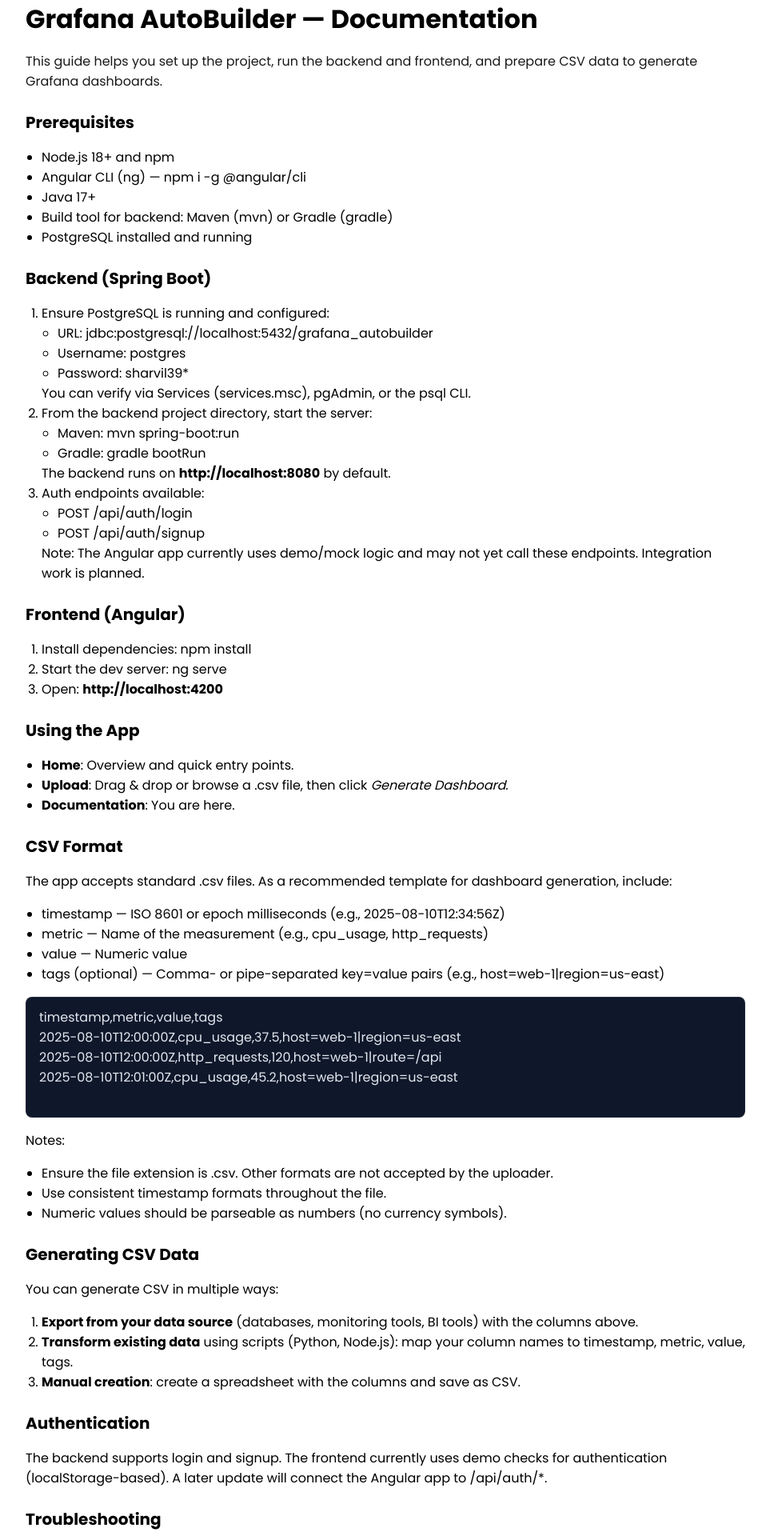
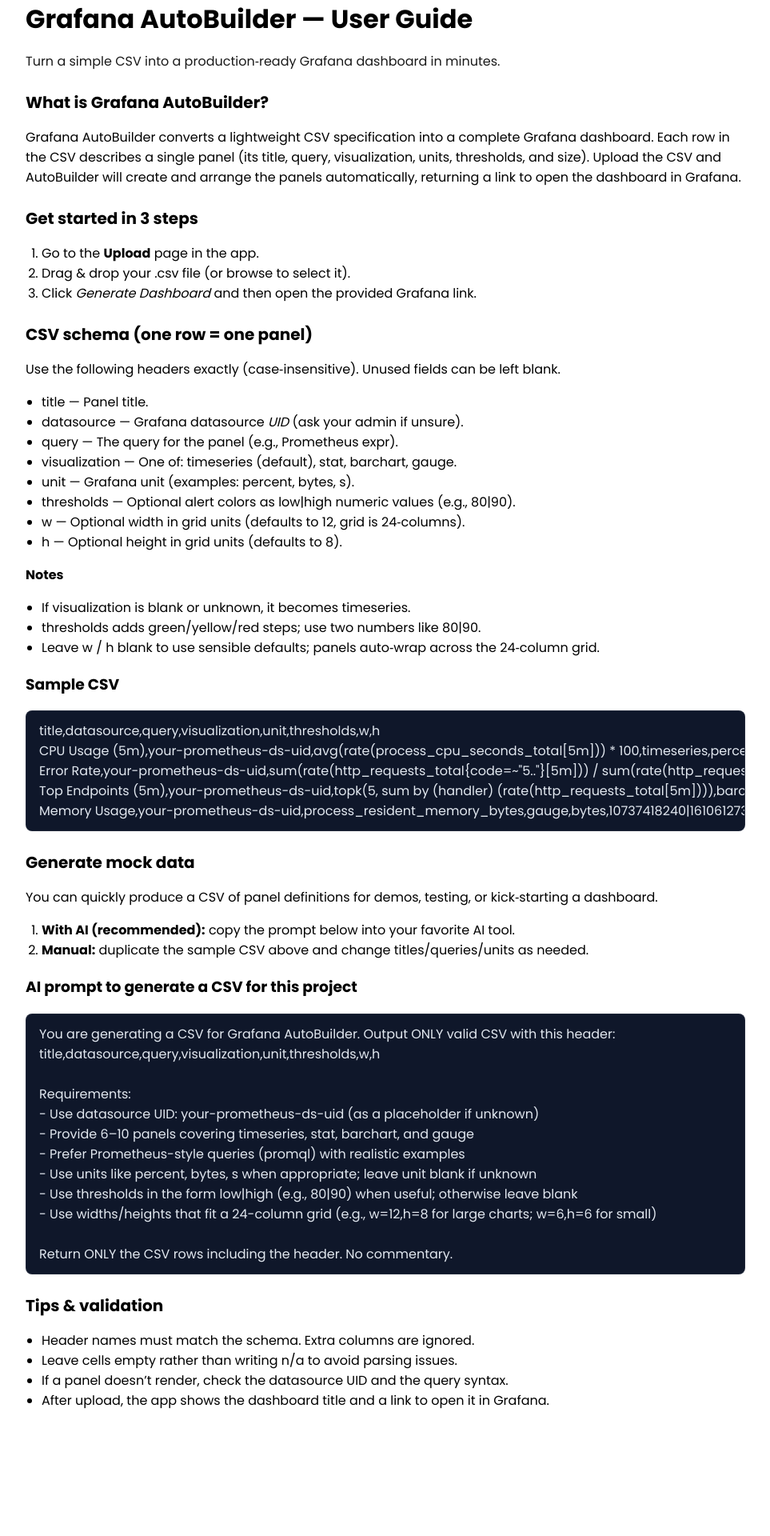
Before and after one commit to SharvilDhumal/GrafanaAutoBuilder, an Angular app: page /docs in a window 1280 px wide. Shown: the part 40-1960 px from the top of the page at 80% size, without its empty margins (158-1121 px from the left). After the commit the page ends 1875 px from the top, so only its background shows below. Built offline with nearby package versions, Linux system fonts and the light colour scheme.

Commit message:
documentation update

```diff
--- a/src/app/Components/documentation/documentation.html
+++ b/src/app/Components/documentation/documentation.html
@@ -1,110 +1,136 @@
 <section class="doc-wrapper">
-  <h1>Grafana AutoBuilder — Documentation</h1>
+  <h1>Grafana AutoBuilder — User Guide</h1>
 
-  <p class="lead">This guide helps you set up the project, run the backend and frontend, and prepare CSV data to generate Grafana dashboards.</p>
+  <p class="lead">
+    Turn a simple CSV into a production‑ready Grafana dashboard in minutes.
+  </p>
 
-  <h2 id="prereqs">Prerequisites</h2>
-  <ul>
-    <li>Node.js 18+ and npm</li>
-    <li>Angular CLI (ng) — <code>npm i -g @angular/cli</code></li>
-    <li>Java 17+</li>
-    <li>Build tool for backend: Maven (<code>mvn</code>) or Gradle (<code>gradle</code>)</li>
-    <li>PostgreSQL installed and running</li>
-  </ul>
+  <h2 id="what-is">What is Grafana AutoBuilder?</h2>
+  <p>
+    Grafana AutoBuilder converts a lightweight CSV specification into a complete
+    Grafana dashboard. Each row in the CSV describes a single panel (its title,
+    query, visualization, units, thresholds, and size). Upload the CSV and
+    AutoBuilder will create and arrange the panels automatically, returning a
+    link to open the dashboard in Grafana.
+  </p>
 
-  <h2 id="backend">Backend (Spring Boot)</h2>
+  <h2 id="get-started">Get started in 3 steps</h2>
   <ol>
-    <li>Ensure PostgreSQL is running and configured:
-      <ul>
-        <li>URL: <code>jdbc:postgresql://localhost:5432/grafana_autobuilder</code></li>
-        <li>Username: <code>postgres</code></li>
-        <li>Password: <code>sharvil39*</code></li>
-      </ul>
-      You can verify via Services (services.msc), pgAdmin, or the psql CLI.
-    </li>
-    <li>From the backend project directory, start the server:
-      <ul>
-        <li>Maven: <code>mvn spring-boot:run</code></li>
-        <li>Gradle: <code>gradle bootRun</code></li>
-      </ul>
-      The backend runs on <strong>http://localhost:8080</strong> by default.
-    </li>
-    <li>Auth endpoints available:
-      <ul>
-        <li><code>POST /api/auth/login</code></li>
-        <li><code>POST /api/auth/signup</code></li>
-      </ul>
-      Note: The Angular app currently uses demo/mock logic and may not yet call these endpoints. Integration work is planned.
+    <li>Go to the <strong>Upload</strong> page in the app.</li>
+    <li>Drag & drop your <code>.csv</code> file (or browse to select it).</li>
+    <li>
+      Click <em>Generate Dashboard</em> and then open the provided Grafana link.
     </li>
   </ol>
 
-  <h2 id="frontend">Frontend (Angular)</h2>
+  <h2 id="csv-schema">CSV schema (one row = one panel)</h2>
+  <p>
+    Use the following headers exactly (case‑insensitive). Unused fields can be
+    left blank.
+  </p>
+  <ul>
+    <li><code>title</code> — Panel title.</li>
+    <li>
+      <code>datasource</code> — Grafana datasource <em>UID</em> (ask your admin
+      if unsure).
+    </li>
+    <li>
+      <code>query</code> — The query for the panel (e.g., Prometheus
+      <code>expr</code>).
+    </li>
+    <li>
+      <code>visualization</code> — One of: <code>timeseries</code> (default),
+      <code>stat</code>, <code>barchart</code>, <code>gauge</code>.
+    </li>
+    <li>
+      <code>unit</code> — Grafana unit (examples: <code>percent</code>,
+      <code>bytes</code>, <code>s</code>).
+    </li>
+    <li>
+      <code>thresholds</code> — Optional alert colors as
+      <code>low|high</code> numeric values (e.g., <code>80|90</code>).
+    </li>
+    <li>
+      <code>w</code> — Optional width in grid units (defaults to
+      <code>12</code>, grid is 24‑columns).
+    </li>
+    <li>
+      <code>h</code> — Optional height in grid units (defaults to
+      <code>8</code>).
+    </li>
+  </ul>
+
+  <p><strong>Notes</strong></p>
+  <ul>
+    <li>
+      If <code>visualization</code> is blank or unknown, it becomes
+      <code>timeseries</code>.
+    </li>
+    <li>
+      <code>thresholds</code> adds green/yellow/red steps; use two numbers like
+      <code>80|90</code>.
+    </li>
+    <li>
+      Leave <code>w</code> / <code>h</code> blank to use sensible defaults;
+      panels auto‑wrap across the 24‑column grid.
+    </li>
+  </ul>
+
+  <h3 id="csv-example">Sample CSV</h3>
+  <pre class="code">
+title,datasource,query,visualization,unit,thresholds,w,h
+CPU Usage (5m),your-prometheus-ds-uid,avg(rate(process_cpu_seconds_total[5m])) * 100,timeseries,percent,80|90,12,8
+Error Rate,your-prometheus-ds-uid,sum(rate(http_requests_total&#123;code=~"5.."&#125;[5m])) / sum(rate(http_requests_total[5m])) * 100,stat,percent,1|5,6,6
+Top Endpoints (5m),your-prometheus-ds-uid,topk(5, sum by (handler) (rate(http_requests_total[5m]))),barchart,,,
+Memory Usage,your-prometheus-ds-uid,process_resident_memory_bytes,gauge,bytes,10737418240|16106127360,6,6</pre
+  >
+
+  <h2 id="mock-data">Generate mock data</h2>
+  <p>
+    You can quickly produce a CSV of panel definitions for demos, testing, or
+    kick‑starting a dashboard.
+  </p>
   <ol>
-    <li>Install dependencies: <code>npm install</code></li>
-    <li>Start the dev server: <code>ng serve</code></li>
-    <li>Open: <strong>http://localhost:4200</strong></li>
+    <li>
+      <strong>With AI (recommended):</strong> copy the prompt below into your
+      favorite AI tool.
+    </li>
+    <li>
+      <strong>Manual:</strong> duplicate the sample CSV above and change
+      titles/queries/units as needed.
+    </li>
   </ol>
 
-  <h2 id="usage">Using the App</h2>
+  <h3 id="ai-prompt">AI prompt to generate a CSV for this project</h3>
+  <pre class="code">
+You are generating a CSV for Grafana AutoBuilder. Output ONLY valid CSV with this header:
+title,datasource,query,visualization,unit,thresholds,w,h
+
+Requirements:
+- Use datasource UID: your-prometheus-ds-uid (as a placeholder if unknown)
+- Provide 6–10 panels covering timeseries, stat, barchart, and gauge
+- Prefer Prometheus-style queries (promql) with realistic examples
+- Use units like percent, bytes, s when appropriate; leave unit blank if unknown
+- Use thresholds in the form low|high (e.g., 80|90) when useful; otherwise leave blank
+- Use widths/heights that fit a 24-column grid (e.g., w=12,h=8 for large charts; w=6,h=6 for small)
+
+Return ONLY the CSV rows including the header. No commentary.</pre
+  >
+
+  <h2 id="tips">Tips & validation</h2>
   <ul>
-    <li><strong>Home</strong>: Overview and quick entry points.</li>
-    <li><strong>Upload</strong>: Drag & drop or browse a <code>.csv</code> file, then click <em>Generate Dashboard</em>.</li>
-    <li><strong>Documentation</strong>: You are here.</li>
-  </ul>
-
-  <h2 id="csv-format">CSV Format</h2>
-  <p>The app accepts standard <code>.csv</code> files. As a recommended template for dashboard generation, include:</p>
-  <ul>
-    <li><code>timestamp</code> — ISO 8601 or epoch milliseconds (e.g., <code>2025-08-10T12:34:56Z</code>)</li>
-    <li><code>metric</code> — Name of the measurement (e.g., <code>cpu_usage</code>, <code>http_requests</code>)</li>
-    <li><code>value</code> — Numeric value</li>
-    <li><code>tags</code> (optional) — Comma- or pipe-separated key=value pairs (e.g., <code>host=web-1|region=us-east</code>)</li>
-  </ul>
-
-  <pre class="code">
-timestamp,metric,value,tags
-2025-08-10T12:00:00Z,cpu_usage,37.5,host=web-1|region=us-east
-2025-08-10T12:00:00Z,http_requests,120,host=web-1|route=/api
-2025-08-10T12:01:00Z,cpu_usage,45.2,host=web-1|region=us-east
-  </pre>
-
-  <p>Notes:</p>
-  <ul>
-    <li>Ensure the file extension is <code>.csv</code>. Other formats are not accepted by the uploader.</li>
-    <li>Use consistent timestamp formats throughout the file.</li>
-    <li>Numeric values should be parseable as numbers (no currency symbols).</li>
-  </ul>
-
-  <h2 id="generate-csv">Generating CSV Data</h2>
-  <p>You can generate CSV in multiple ways:</p>
-  <ol>
-    <li><strong>Export from your data source</strong> (databases, monitoring tools, BI tools) with the columns above.</li>
-    <li><strong>Transform existing data</strong> using scripts (Python, Node.js): map your column names to <code>timestamp, metric, value, tags</code>.</li>
-    <li><strong>Manual creation</strong>: create a spreadsheet with the columns and save as CSV.</li>
-  </ol>
-
-  <h2 id="auth">Authentication</h2>
-  <p>The backend supports login and signup. The frontend currently uses demo checks for authentication (localStorage-based). A later update will connect the Angular app to <code>/api/auth/*</code>.</p>
-
-  <h2 id="troubleshooting">Troubleshooting</h2>
-  <ul>
-    <li><strong>Footer color or spacing issues</strong>: the app uses a full-bleed footer component; ensure body margins are reset in <code>styles.css</code>.</li>
-    <li><strong>CSV rejected</strong>: confirm the file type is <code>.csv</code> and that it is not empty. Validate numeric columns.</li>
-    <li><strong>Backend fails to start</strong>: verify PostgreSQL is running with the configured DB, user, and password.</li>
-  </ul>
-
-  <h2 id="architecture">Architecture & Components</h2>
-  <ul>
-    <li><strong>Navbar</strong>: standalone, reused on Home and Upload pages.</li>
-    <li><strong>Footer</strong>: standalone, full-bleed background with responsive layout.</li>
-    <li><strong>Upload</strong>: drag & drop CSV uploader with file validation and size display.</li>
-    <li><strong>Documentation</strong>: this guide, rendered in-app.</li>
-  </ul>
-
-  <h2 id="next-steps">Next Steps</h2>
-  <ul>
-    <li>Wire the frontend to the backend auth endpoints.</li>
-    <li>Define a strict CSV schema (if needed) and validation rules.</li>
-    <li>Implement dashboard generation flow that pushes to Grafana via API.</li>
+    <li>Header names must match the schema. Extra columns are ignored.</li>
+    <li>
+      Leave cells empty rather than writing <code>n/a</code> to avoid parsing
+      issues.
+    </li>
+    <li>
+      If a panel doesn’t render, check the <code>datasource</code> UID and the
+      <code>query</code> syntax.
+    </li>
+    <li>
+      After upload, the app shows the dashboard title and a link to open it in
+      Grafana.
+    </li>
   </ul>
 </section>
```
